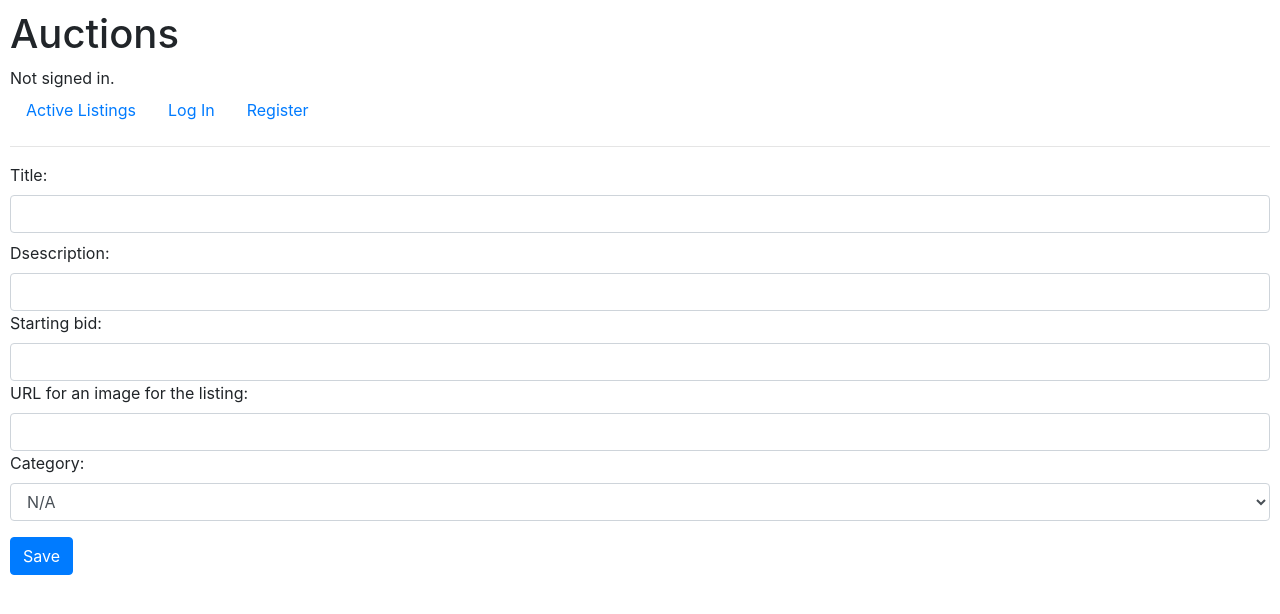
After one commit to MohammadDaleen/cs50w, a Django app: page /newListing in a window 1280 px wide. The commit adds this page. Shown: the top 614 px of the page. Run offline with Django 3.2, Linux system fonts and the light colour scheme; some libraries are stand-ins or nearby versions.

Commit message:
Finish index & newListing + start doing listing

```diff
--- a/Project2Commerce/commerce/auctions/models.py
+++ b/Project2Commerce/commerce/auctions/models.py
@@ -14,7 +14,8 @@ class Listing(models.Model):
                  ("tys", "Toys"),
                  ("elc", "Electronics"),
                  ("hom", "Home"),
-                 ("etc", "etc")]
+                 ("etc", "Etc"),
+                 ("", "N/A")]
 
     # Define table's columns
     title = models.CharField(max_length=64)
--- a/Project2Commerce/commerce/auctions/templates/auctions/layout.html
+++ b/Project2Commerce/commerce/auctions/templates/auctions/layout.html
@@ -18,18 +18,21 @@
         </div>
         <ul class="nav">
             <li class="nav-item">
-                <a class="nav-link" href="{% url 'index' %}">Active Listings</a>
+                <a class="nav-link" href="{% url 'commerce:index' %}">Active Listings</a>
             </li>
             {% if user.is_authenticated %}
                 <li class="nav-item">
-                    <a class="nav-link" href="{% url 'logout' %}">Log Out</a>
+                    <a class="nav-link" href="{% url 'commerce:logout' %}">Log Out</a>
+                </li>
+                <li class="nav-item">
+                    <a class="nav-link" href="{% url 'commerce:newListing' %}">Add New Listing</a>
                 </li>
             {% else %}
                 <li class="nav-item">
-                    <a class="nav-link" href="{% url 'login' %}">Log In</a>
+                    <a class="nav-link" href="{% url 'commerce:login' %}">Log In</a>
                 </li>
                 <li class="nav-item">
-                    <a class="nav-link" href="{% url 'register' %}">Register</a>
+                    <a class="nav-link" href="{% url 'commerce:register' %}">Register</a>
                 </li>
             {% endif %}
         </ul>
--- /dev/null
+++ b/Project2Commerce/commerce/auctions/templates/auctions/newListing.html
@@ -0,0 +1,17 @@
+{% extends "auctions/layout.html" %}
+
+{% block title %}
+    New Listing
+{% endblock %}
+
+{% block body %}
+    <form action="{% url 'commerce:newListing' %}" method="post">
+        <div class="form-group">
+            {% csrf_token %}
+            {{ NewListingForm }}
+            <div class="pt-3">
+                <input class="btn btn-primary" type="submit" value="Save">
+            </div>
+        </div>
+    </form>
+{% endblock %}
--- a/Project2Commerce/commerce/auctions/urls.py
+++ b/Project2Commerce/commerce/auctions/urls.py
@@ -2,9 +2,12 @@ from django.urls import path
 
 from . import views
 
+app_name = "commerce"
 urlpatterns = [
     path("", views.index, name="index"),
     path("login", views.login_view, name="login"),
     path("logout", views.logout_view, name="logout"),
-    path("register", views.register, name="register")
+    path("register", views.register, name="register"),
+    path("newListing", views.newListing, name="newListing"),
+    path("<str:title>", views.listing, name="listing")
 ]
--- a/Project2Commerce/commerce/auctions/views.py
+++ b/Project2Commerce/commerce/auctions/views.py
@@ -1,3 +1,4 @@
+from django import forms
 from django.contrib.auth import authenticate, login, logout
 from django.db import IntegrityError
 from django.http import HttpResponse, HttpResponseRedirect
@@ -7,17 +8,56 @@ from django.urls import reverse
 from .models import User, Listing, Bid, Comment
 
 
+# create a new listing page (view)
+# specify a title for the listing, a text-based description, and what the starting bid should be.
+# optionally be able to provide a URL for an image for the listing and/or a category (e.g. Fashion, Toys, Electronics, Home, etc.).
+class NewListingForm(forms.Form):
+    # Add a title input field (- default: textInput)
+    title = forms.CharField()
+    # Set label for title input field
+    title.label = "Title"
+    # Change HTML attrbutes of title input field
+    title.widget.attrs.update({"class": "form-control mb-2"})
+
+    # Add a description input field (- default: textInput)
+    description = forms.CharField()
+    # Set label for description input field
+    description.label = "Dsescription"
+    # Change HTML attrbutes of description input field
+    description.widget.attrs.update({"class": "form-control"})
+
+    # Add a startingBid input field (- default: NumberInput)
+    startingBid = forms.DecimalField(decimal_places=2)
+    # Set label for startingBid input field
+    startingBid.label = "Starting bid"
+    # Change HTML attrbutes of startingBid input field
+    startingBid.widget.attrs.update({"class": "form-control"})
+
+    # Add a imgURL input field (- default: URLInput)
+    imgURL = forms.URLField(required=False, )
+    # Set label for imgURL input field
+    imgURL.label = "URL for an image for the listing"
+    # Change HTML attrbutes of imgURL input field
+    imgURL.widget.attrs.update({"class": "form-control"})
+
+     # Add a category input field (- default: Select)
+    category = forms.ChoiceField(choices=Listing.CATEGORIES)
+    # Set label for category input field
+    category.label = "Category"
+    # Change HTML attrbutes of category input field
+    category.widget.attrs.update({"class": "form-control"})
+
+
 # Active Listings Page (view)
 # view all of the currently active auction listings.
 # For each active listing, this page should display (at minimum)
 # the title, description, current price, and photo (if one exists for the listing).
 def index(request):
     return render(request, "auctions/index.html", {
-        # the listings QuarySet objects
-        "listings": Listing.objects.all()
+        # The listings QuarySet objects
+        "listings": Listing.objects.all(),
+        "CATEGORIES": Listing.CATEGORIES
     })
-
-
 
 
 def login_view(request):
@@ -31,7 +71,7 @@ def login_view(request):
         # Check if authentication successful
         if user is not None:
             login(request, user)
-            return HttpResponseRedirect(reverse("index"))
+            return HttpResponseRedirect(reverse("commerce:index"))
         else:
             return render(request, "auctions/login.html", {
                 "message": "Invalid username and/or password."
@@ -42,7 +82,7 @@ def login_view(request):
 
 def logout_view(request):
     logout(request)
-    return HttpResponseRedirect(reverse("index"))
+    return HttpResponseRedirect(reverse("commerce:index"))
 
 
 def register(request):
@@ -72,9 +112,62 @@ def register(request):
         return render(request, "auctions/register.html")
 
 
-# create a new listing page (view)
-# specify a title for the listing, a text-based description, and what the starting bid should be.
-# optionally be able to provide a URL for an image for the listing and/or a category (e.g. Fashion, Toys, Electronics, Home, etc.).
+def newListing(request):
+    # Check if method is POST
+    if request.method == "POST":
+        # Take in the data the user submitted and save it as form
+        form = NewListingForm(request.POST)
+
+        # Check if form data is valid (server-side)
+        if form.is_valid():
+            # Isolate data from the 'cleaned' version of form data
+            title = form.cleaned_data["title"]
+            description = form.cleaned_data["description"]
+            startingBid = form.cleaned_data["startingBid"]
+            imgURL = form.cleaned_data["imgURL"]
+            category = form.cleaned_data["category"]
+
+            ''' Validate data '''
+            if imgURL and category: # All fields are filled
+                listing = Listing(title=title,
+                                  description=description,
+                                  startingBid=startingBid,
+                                  imgURL=imgURL,
+                                  category=category)
+            elif imgURL: # Category's field is not filled
+                listing = Listing(title=title,
+                                  description=description,
+                                  startingBid=startingBid,
+                                  category=category)
+            elif category: # Image's URL's field is not filled
+                listing = Listing(title=title,
+                                  description=description,
+                                  startingBid=startingBid,
+                                  category=category)
+            else: # Category's and Image's URL's fields are not filled
+                listing = Listing(title=title,
+                                  description=description,
+                                  startingBid=startingBid,)
+
+            # Save data in database (Listing(s) table)
+            listing.save()
+
+
+            # foo: Redirect user to the new list's page.
+            # return HttpResponseRedirect(reverse(f"commerce:listing", args=[title]))
+            return HttpResponseRedirect(reverse(f"commerce:index"))
+
+        else:
+            # If the form is invalid, re-render the page with existing information.
+            return render(request, "auctions/newListing.html", {
+                "NewListingForm": form
+            })
+
+
+    return render(request, "auctions/newListing.html", {
+        # The form for new listing
+        "NewListingForm": NewListingForm
+    })
 
 
 # Listing Page (view)
@@ -86,7 +179,14 @@ def register(request):
     If a user is signed in on a closed listing page, and the user has won that auction, the page should say so.
     Users who are signed in should be able to add comments to the listing page. The listing page should display all comments that have been made on the listing.
 '''
+def listing(request, title):
 
+    listing = Listing.objects.get(title=title)
+    print(listing)
+    return render(request, "auctions/listing.html", {
+        "listing": listing,
+        "CATEGORIES": Listing.CATEGORIES
+    })
 
 # Watchlist: Users who are signed in should be able to visit a Watchlist page, which should display all of the listings that a user has added to their watchlist. Clicking on any of those listings should take the user to that listing’s page.
 
```
Also changed, not shown: Project2Commerce/commerce/auctions/templates/auctions/index.html (+20 -3 lines), Project2Commerce/commerce/auctions/templates/auctions/listing.html (added, +58 -0 lines), Project2Commerce/commerce/auctions/templatetags/util.py (+1 -11 lines), Project2Commerce/commerce/auctions/migrations/0007_alter_listing_category.py (added), Project2Commerce/commerce/auctions/migrations/0008_alter_listing_category.py (added), Project2Commerce/commerce/db.sqlite3.
